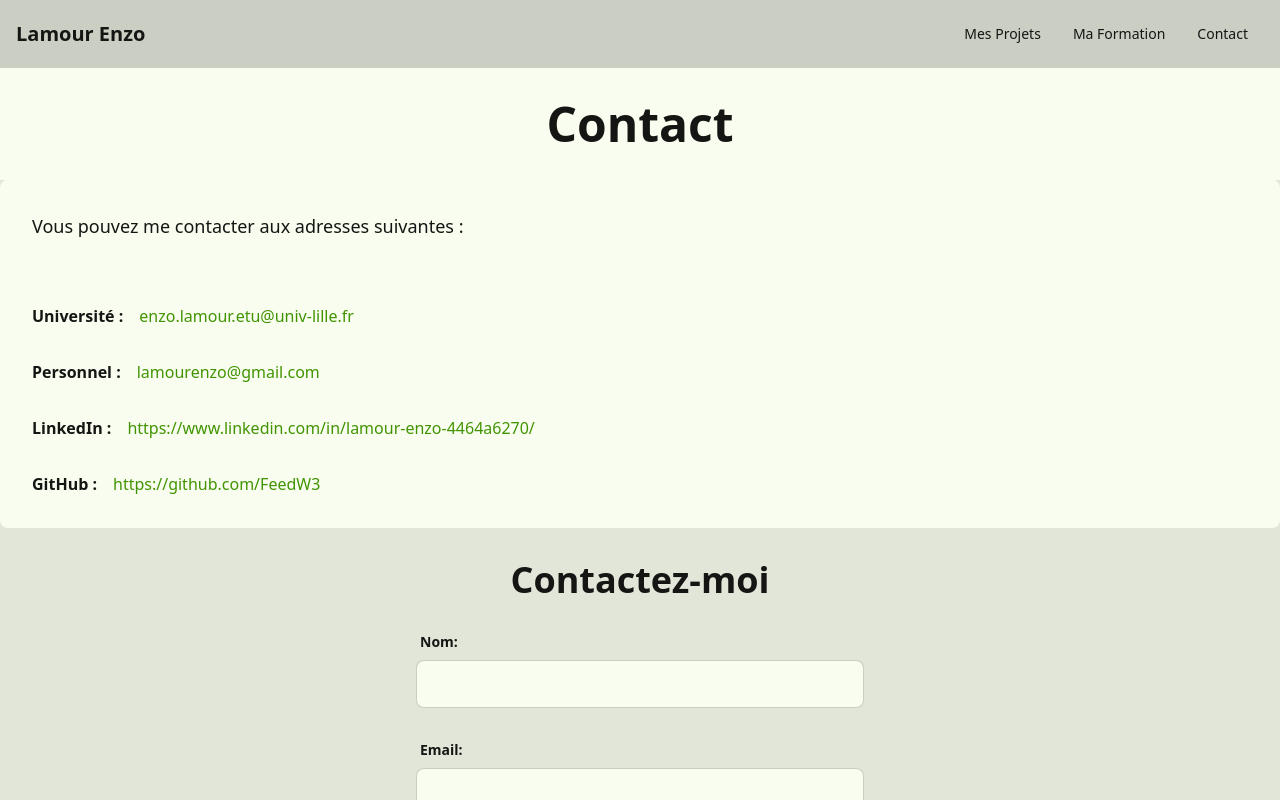
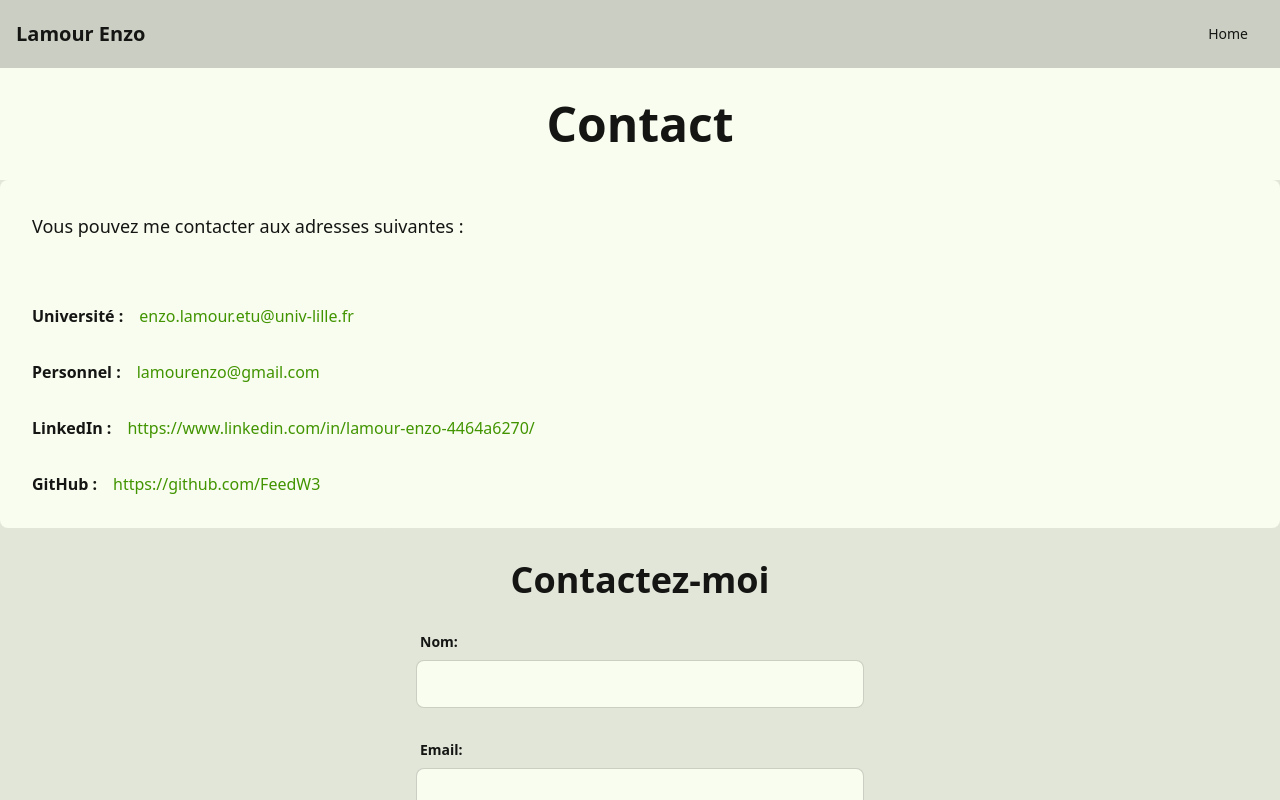
Before and after one commit to FeedW3/Portfolio, a React (Vite) app: page / in a window 1280 px wide. Both pictures are taken after a click on the link "Contact". Shown: the top 800 px of the page. Built offline with nearby package versions, Linux system fonts and the light colour scheme.

Commit message:
correction d'un bug de plan

```diff
--- a/src/components/BoutonCV.jsx
+++ b/src/components/BoutonCV.jsx
@@ -1,6 +1,6 @@
 function BoutonCV(){
     return (
-        <a href="/cv.pdf" download="cv.pdf">
+        <a href="https://feedw3.github.io/portfolio/cv.pdf" download="LamourEnzo.pdf">
         <button className="btn btn-block mb-2">Télécharger Mon CV</button>
         </a>
     );
--- a/src/components/ContactHeader.jsx
+++ b/src/components/ContactHeader.jsx
@@ -33,9 +33,10 @@ function ContactHeader({changePage}) {
                     <div className="hidden flex-none lg:block">
                         <ul className="menu menu-horizontal">
                             {/* Navbar menu content here */}
-                            <li><a href="#projects">Mes Projets</a></li>
-                            <li><a href="#about">Ma Formation</a></li>
-                            <li><a onClick={() => changePage("contact")}>Contact</a></li>
+                            <li><a onClick={() => {
+                                changePage("Home");
+                                closeMenu();
+                            }} className="cursor-pointer">Home</a></li>
                         </ul>
                     </div>
                 </div>
--- a/src/components/Header.jsx
+++ b/src/components/Header.jsx
@@ -43,7 +43,7 @@ function Header({changePage}) {
             </div>
             <div className="drawer-side">
                 <label htmlFor="my-drawer-3" aria-label="close sidebar" className="drawer-overlay"></label>
-                <ul className="menu bg-base-200 min-h-full w-80 p-4">
+                <ul className="menu bg-base-200 min-h-full w-80 p-4 z-10">
                     {/* Sidebar content here */}
                     <li><a href="#projects" onClick={closeMenu}>Mes Projets</a></li>
                     <li><a href="#about" onClick={closeMenu}>Ma Formation</a></li>
--- a/src/components/Presentation.jsx
+++ b/src/components/Presentation.jsx
@@ -8,7 +8,7 @@ function Presentation() {
         backgroundImage: `url(${MonImage})`,
     }}>
     <div className="hero-overlay bg-opacity-60"></div>
-    <div className="hero-content text-neutral-content text-center">
+    <div className="hero-content text-neutral-content text-center z-auto">
         <div className="max-w-md">
         <h1 className="mb-5 text-5xl font-bold">Lamour Enzo</h1>
         <p className="mb-5">
```
Also changed, not shown: 5 other files (tests, documents, lock files or other folders).
